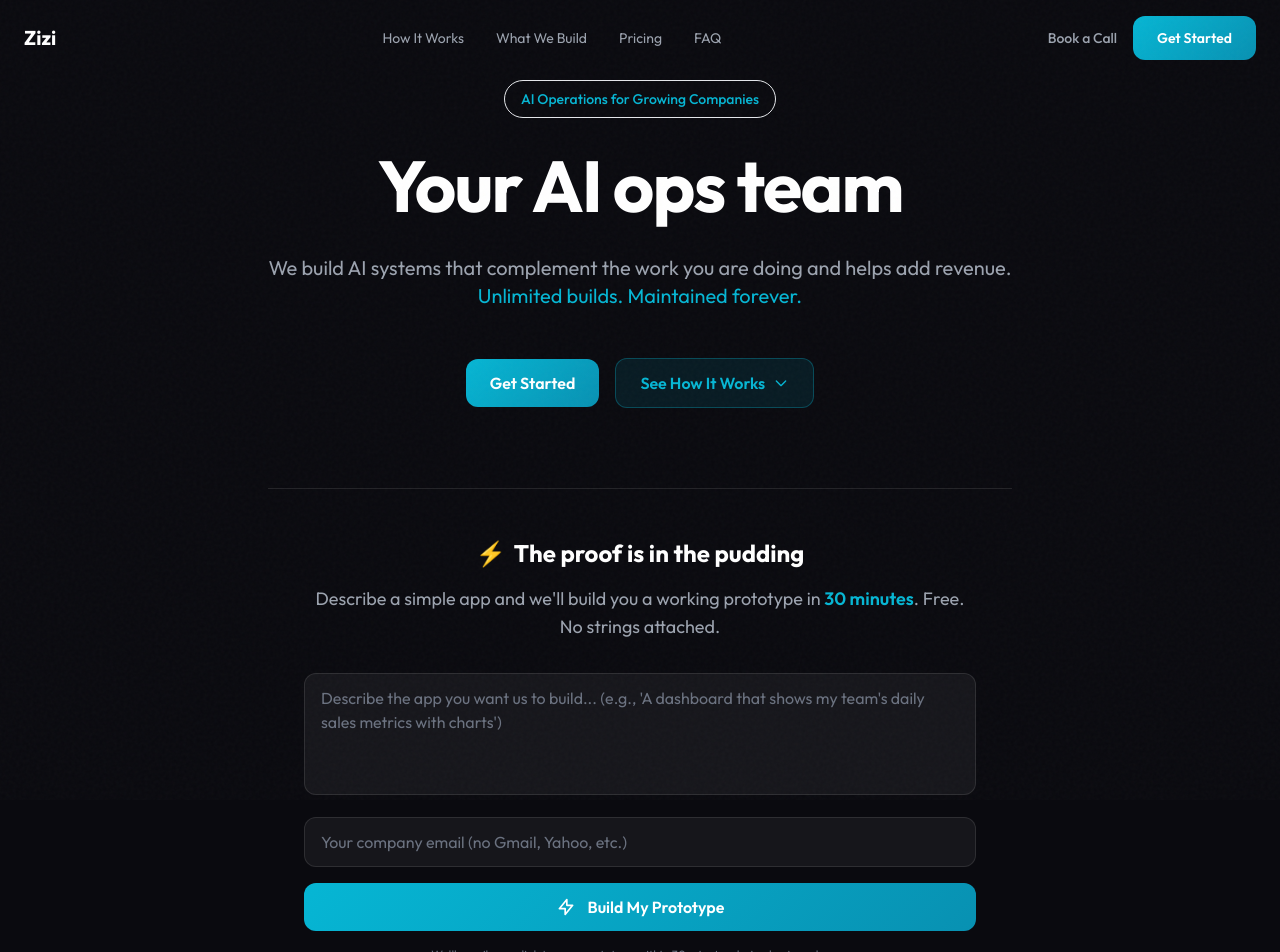
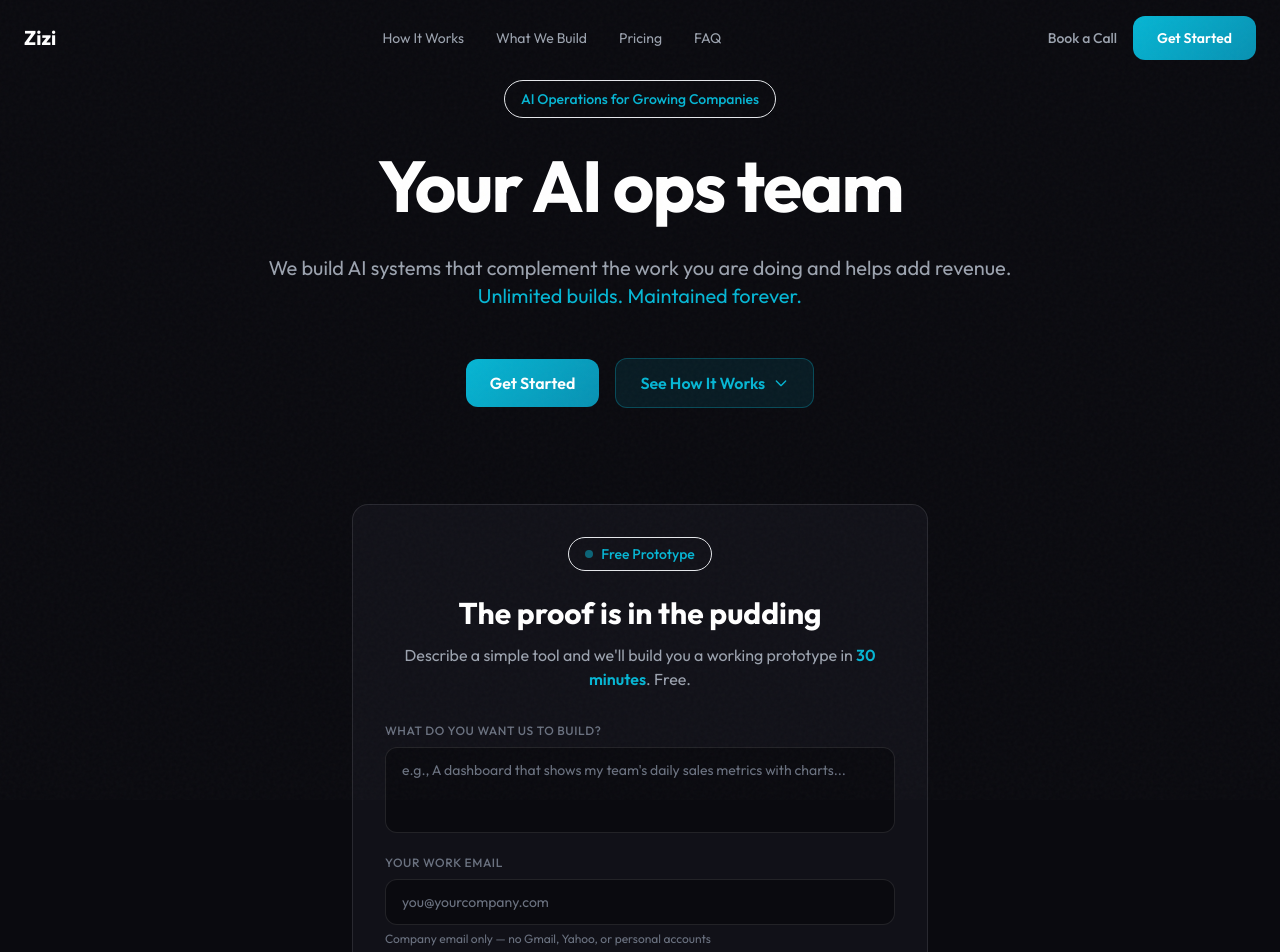
Before and after one commit to CourageAllien/zizi, a Next.js app: page / in a window 1280 px wide. Shown: the top 952 px of the page. Built offline with nearby package versions, Linux system fonts and the light colour scheme.

Commit message:
style: redesign proof is in the pudding section for sharper look

```diff
--- a/components/Hero.tsx
+++ b/components/Hero.tsx
@@ -153,89 +153,128 @@ export default function Hero() {
           initial={{ opacity: 0, y: 20 }}
           animate={{ opacity: 1, y: 0 }}
           transition={{ duration: 0.6, delay: 0.5 }}
-          className="mt-20 pt-12 border-t border-[var(--color-border)]"
+          className="mt-24"
         >
-          <div className="max-w-2xl mx-auto">
-            <div className="flex items-center justify-center gap-2 mb-4">
-              <span className="text-2xl">⚡</span>
-              <h3 className="text-xl md:text-2xl font-bold text-white">
+          <div className="max-w-xl mx-auto">
+            {/* Card Container */}
+            <div className="relative">
+              {/* Glow effect behind card */}
+              <div className="absolute -inset-1 bg-gradient-to-r from-[var(--color-primary)]/20 via-[var(--color-accent)]/20 to-[var(--color-primary)]/20 rounded-3xl blur-xl opacity-60" />
+
+              {/* Main Card */}
+              <div className="relative bg-[var(--color-bg-secondary)] border border-[var(--color-border)] rounded-2xl p-8 backdrop-blur-sm">
+                {/* Badge */}
+                <div className="flex justify-center mb-6">
+                  <span className="inline-flex items-center gap-2 px-4 py-1.5 bg-gradient-to-r from-[var(--color-primary)]/10 to-[var(--color-accent)]/10 border border-[var(--color-primary)]/30 rounded-full text-sm font-medium text-[var(--color-primary)]">
+                    <span className="w-2 h-2 bg-[var(--color-primary)] rounded-full animate-pulse" />
+                    Free Prototype
+                  </span>
+                </div>
+
+                {/* Heading */}
+                <h3 className="text-2xl md:text-3xl font-bold text-white text-center mb-3">
                   The proof is in the pudding
                 </h3>
-            </div>
-            <p className="text-[var(--color-text-secondary)] mb-8">
-              Describe a simple app and we&apos;ll build you a working prototype in{" "}
-              <span className="text-[var(--color-primary)] font-semibold">30 minutes</span>.
-              Free. No strings attached.
+                <p className="text-[var(--color-text-secondary)] text-center mb-8 text-sm md:text-base">
+                  Describe a simple tool and we&apos;ll build you a working prototype in{" "}
+                  <span className="text-[var(--color-primary)] font-semibold">30 minutes</span>. Free.
                 </p>
 
                 {!isSubmitted ? (
                   <form onSubmit={handleSubmit} className="space-y-4">
+                    {/* Description textarea */}
                     <div>
+                      <label className="block text-xs font-medium text-[var(--color-text-muted)] mb-2 text-left uppercase tracking-wider">
+                        What do you want us to build?
+                      </label>
                       <textarea
                         value={appDescription}
                         onChange={(e) => setAppDescription(e.target.value)}
-                    placeholder="Describe the app you want us to build... (e.g., 'A dashboard that shows my team's daily sales metrics with charts')"
-                    rows={4}
-                    className="input-field resize-none text-left"
+                        placeholder="e.g., A dashboard that shows my team's daily sales metrics with charts..."
+                        rows={3}
+                        className="w-full px-4 py-3 bg-[var(--color-bg-primary)] border border-[var(--color-border)] rounded-xl text-white placeholder-[var(--color-text-muted)] focus:outline-none focus:border-[var(--color-primary)] focus:ring-1 focus:ring-[var(--color-primary)]/50 transition-all resize-none text-sm"
                       />
                     </div>
+
+                    {/* Email input */}
                     <div>
+                      <label className="block text-xs font-medium text-[var(--color-text-muted)] mb-2 text-left uppercase tracking-wider">
+                        Your work email
+                      </label>
                       <input
                         type="email"
                         value={email}
                         onChange={(e) => setEmail(e.target.value)}
-                    placeholder="Your company email (no Gmail, Yahoo, etc.)"
-                    className="input-field"
+                        placeholder="you@yourcompany.com"
+                        className="w-full px-4 py-3 bg-[var(--color-bg-primary)] border border-[var(--color-border)] rounded-xl text-white placeholder-[var(--color-text-muted)] focus:outline-none focus:border-[var(--color-primary)] focus:ring-1 focus:ring-[var(--color-primary)]/50 transition-all text-sm"
                       />
+                      <p className="text-xs text-[var(--color-text-muted)] mt-1.5 text-left">
+                        Company email only — no Gmail, Yahoo, or personal accounts
+                      </p>
                     </div>
 
+                    {/* Error message */}
                     {error && (
-                  <p className="text-red-400 text-sm">{error}</p>
+                      <div className="flex items-center gap-2 text-red-400 text-sm bg-red-400/10 border border-red-400/20 rounded-lg px-3 py-2">
+                        <svg className="w-4 h-4 flex-shrink-0" fill="none" stroke="currentColor" viewBox="0 0 24 24">
+                          <path strokeLinecap="round" strokeLinejoin="round" strokeWidth={2} d="M12 8v4m0 4h.01M21 12a9 9 0 11-18 0 9 9 0 0118 0z" />
+                        </svg>
+                        {error}
+                      </div>
                     )}
 
+                    {/* Submit button */}
                     <button
                       type="submit"
                       disabled={isSubmitting}
-                  className="btn-primary w-full text-base py-4 flex items-center justify-center gap-3 disabled:opacity-70 disabled:cursor-not-allowed"
+                      className="w-full py-3.5 bg-gradient-to-r from-[var(--color-primary)] to-[var(--color-primary-dark)] hover:from-[var(--color-primary-light)] hover:to-[var(--color-primary)] text-white font-semibold rounded-xl transition-all duration-300 flex items-center justify-center gap-2 disabled:opacity-60 disabled:cursor-not-allowed shadow-lg shadow-[var(--color-primary)]/20 hover:shadow-[var(--color-primary)]/40"
                     >
                       {isSubmitting ? (
                         <>
-                      <span className="spinner" />
-                      Submitting...
+                          <svg className="w-5 h-5 animate-spin" fill="none" viewBox="0 0 24 24">
+                            <circle className="opacity-25" cx="12" cy="12" r="10" stroke="currentColor" strokeWidth="4" />
+                            <path className="opacity-75" fill="currentColor" d="M4 12a8 8 0 018-8V0C5.373 0 0 5.373 0 12h4zm2 5.291A7.962 7.962 0 014 12H0c0 3.042 1.135 5.824 3 7.938l3-2.647z" />
+                          </svg>
+                          Building...
                         </>
                       ) : (
                         <>
+                          Build My Prototype
                           <svg className="w-5 h-5" fill="none" stroke="currentColor" viewBox="0 0 24 24">
-                        <path strokeLinecap="round" strokeLinejoin="round" strokeWidth={2} d="M13 10V3L4 14h7v7l9-11h-7z" />
+                            <path strokeLinecap="round" strokeLinejoin="round" strokeWidth={2} d="M13 7l5 5m0 0l-5 5m5-5H6" />
                           </svg>
-                      Build My Prototype
                         </>
                       )}
                     </button>
-
-                <p className="text-xs text-[var(--color-text-muted)]">
-                  We&apos;ll email you a link to your prototype within 30 minutes during business hours.
-                </p>
                   </form>
                 ) : (
                   <motion.div
                     initial={{ opacity: 0, scale: 0.95 }}
                     animate={{ opacity: 1, scale: 1 }}
-                className="bg-[var(--color-bg-tertiary)] rounded-2xl p-8 border border-[var(--color-primary)]/30"
+                    className="text-center py-4"
                   >
-                <div className="w-16 h-16 rounded-full bg-gradient-to-br from-[var(--color-primary)] to-[var(--color-accent)] flex items-center justify-center mx-auto mb-4">
+                    <div className="w-16 h-16 rounded-full bg-gradient-to-br from-[var(--color-primary)] to-[var(--color-accent)] flex items-center justify-center mx-auto mb-5 shadow-lg shadow-[var(--color-primary)]/30">
                       <svg className="w-8 h-8 text-white" fill="none" stroke="currentColor" viewBox="0 0 24 24">
-                    <path strokeLinecap="round" strokeLinejoin="round" strokeWidth={2} d="M5 13l4 4L19 7" />
+                        <path strokeLinecap="round" strokeLinejoin="round" strokeWidth={2.5} d="M5 13l4 4L19 7" />
                       </svg>
                     </div>
                     <h4 className="text-xl font-bold text-white mb-2">We&apos;re on it! 🚀</h4>
-                <p className="text-[var(--color-text-secondary)]">
-                  Check your inbox at <span className="text-white font-medium">{email}</span>.
+                    <p className="text-[var(--color-text-secondary)] text-sm">
+                      Check your inbox at <span className="text-white font-medium">{email}</span>
                       <br />
-                  Your prototype will be ready within 30 minutes.
+                      <span className="text-[var(--color-primary)]">Prototype ready in ~30 minutes</span>
                     </p>
                   </motion.div>
                 )}
+
+                {/* Footer note */}
+                {!isSubmitted && (
+                  <p className="text-center text-xs text-[var(--color-text-muted)] mt-6">
+                    We&apos;ll email your prototype link within 30 min during business hours
+                  </p>
+                )}
+              </div>
+            </div>
           </div>
         </motion.div>
       </div>
```
Lines whose indentation alone changed are shown as unchanged.
